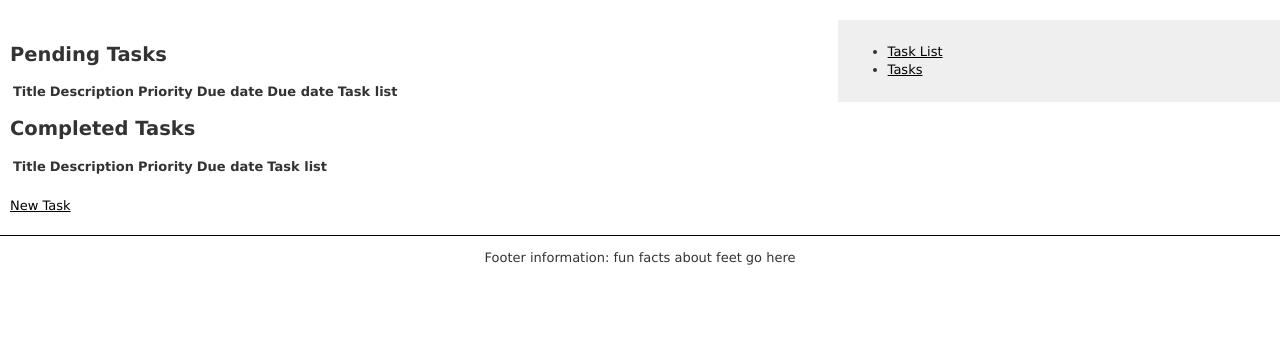
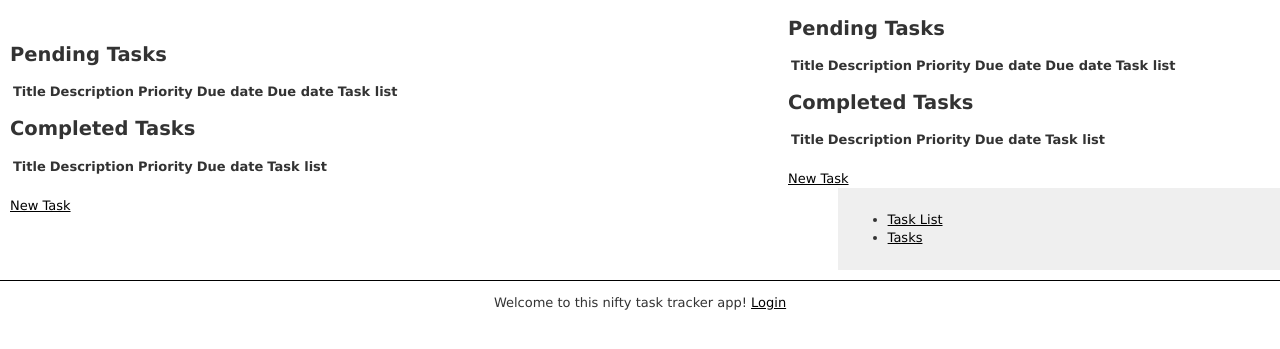
Before and after one commit to maevedonovan/tasklist, a Rails app: page /tasks in a window 1280 px wide. Shown: the part 84-433 px from the top of the page. Run offline with Rails 7, Linux system fonts and the light colour scheme; data comes from the database, SQL or seed files in the repository; both versions use the stored data as it was after the commit; lists and menus that the app fills with data are empty; style sheets or scripts are compiled from the project's sources; some libraries are stand-ins or nearby versions.

Commit message:
first draft

```diff
--- a/app/controllers/tasks_controller.rb
+++ b/app/controllers/tasks_controller.rb
@@ -70,6 +70,6 @@ class TasksController < ApplicationController
 
     # Never trust parameters from the scary internet, only allow the white list through.
     def task_params
-      params.require(:task).permit(:title, :description, :priority, :due_date, :task_list_id, :is_completed)
+      params.require(:task).permit(:title, :description, :priority, :due_date, :task_list_id, :is_completed, :user_id)
     end
 end
--- a/app/models/task.rb
+++ b/app/models/task.rb
@@ -1,5 +1,6 @@
 class Task < ActiveRecord::Base
   belongs_to :task_list
+  belongs_to :user
 
   validates :title, :task_list, :due_date, :priority, presence:true
   validates :priority, numericality:true, inclusion:{in: 1..10}
--- a/app/views/layouts/application.html.erb
+++ b/app/views/layouts/application.html.erb
@@ -20,6 +20,13 @@
     <%= yield %>
   </div>
 
+  <div id="primary">
+    <% if flash[:message] %>
+      <p class="flash-message"><%= flash[:message] %></p>
+    <% end %>
+   <%= yield %>
+  </div>
+
   <%= render "layouts/sidebar" %>
 
 
@@ -27,7 +34,13 @@
 
 <footer>
 <p>
-  Footer information: fun facts about feet go here
+  Welcome to this nifty task tracker app!
+
+  <% if session[:user_id] %>
+    <%= link_to 'Logout', logout_path %>
+  <% else %>
+    <%= link_to 'Login', login_path %>
+  <% end %>
 </p>
 </footer>
 
--- a/config/routes.rb
+++ b/config/routes.rb
@@ -1,4 +1,12 @@
 Rails.application.routes.draw do
+
+  get 'login' => 'login#index', as: :login
+  post 'login' => 'login#authenticate', as: :authenticate
+  get 'logout' => 'login#logout', as: :logout
+  get '/' => 'home#index', as: :home
+  root 'home#index'
+
+  resources :users
   resources :tasks
   resources :task_lists
   # The priority is based upon order of creation: first created -> highest priority.
```
Also changed, not shown: app/views/tasks/_form.html.erb (+8 -1 lines), db/development.sqlite3, db/schema.rb, 2 other files.
